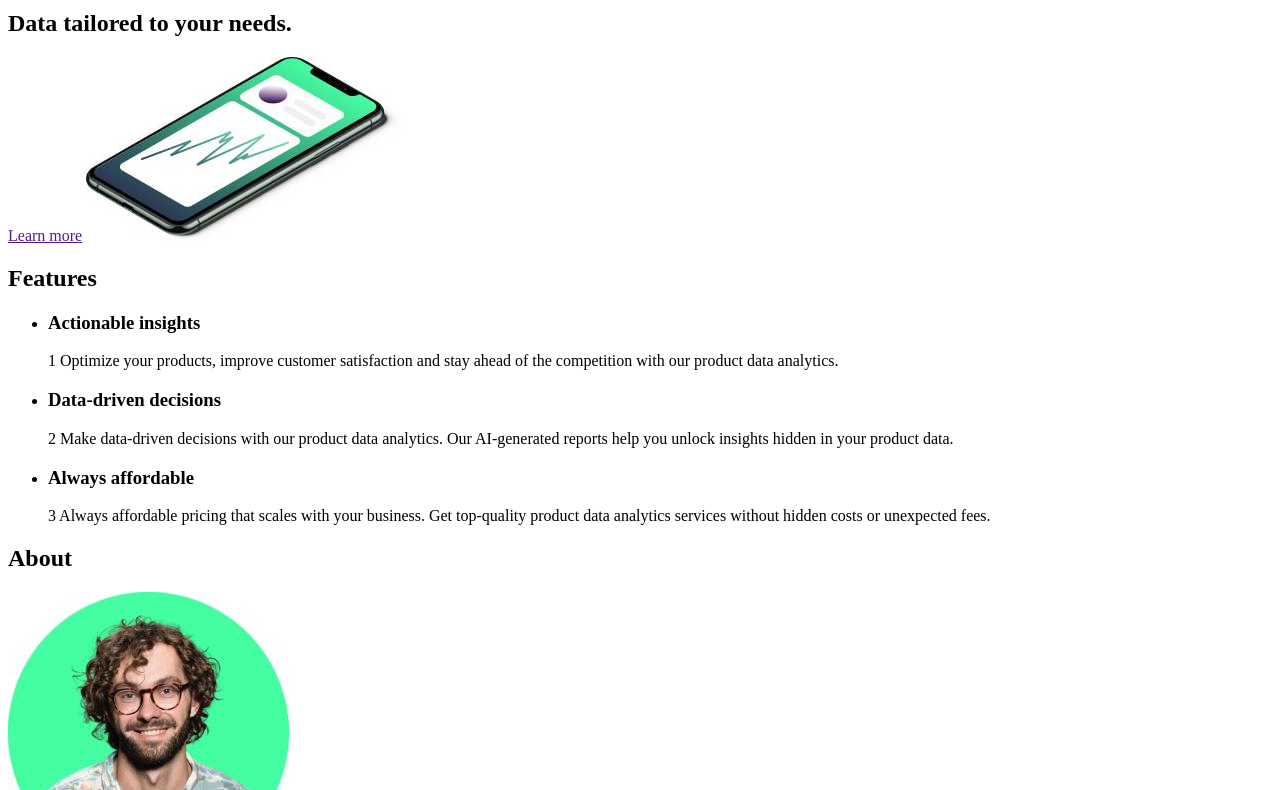
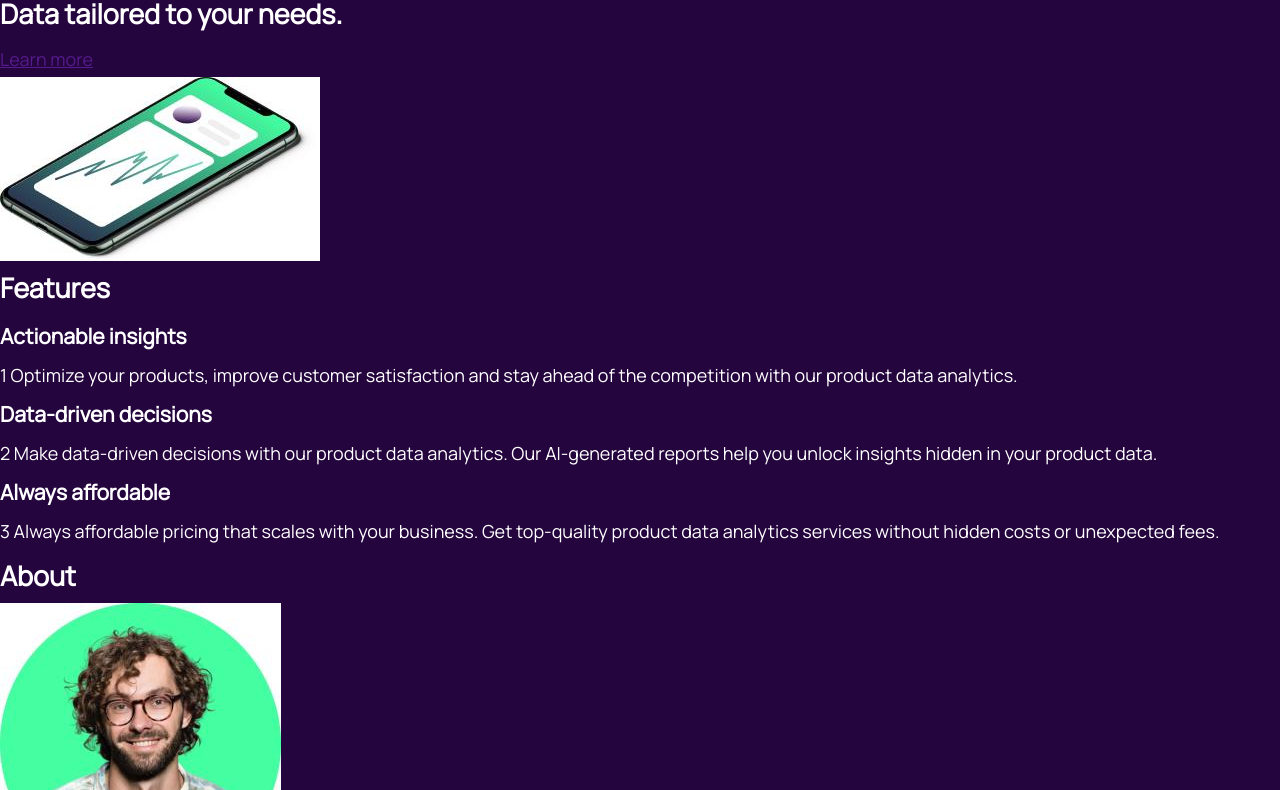
Before and after one commit to Oliko136/workit, a plain HTML site: page index.html in a window 1280 px wide. Shown: the part 49-839 px from the top of the page. Drawn offline with nearby package versions, Linux system fonts and the light colour scheme.

Commit message:
Common styles applied. Fonts added.

```diff
--- a/index.html
+++ b/index.html
@@ -5,6 +5,14 @@
   <meta name="viewport" content="width=device-width, initial-scale=1.0">
 
   <link rel="icon" type="image/png" sizes="32x32" href="./images/favicon-32x32.png">
+  <link rel="preconnect" href="https://fonts.googleapis.com">
+  <link rel="preconnect" href="https://fonts.gstatic.com" crossorigin>
+  <link href="https://fonts.googleapis.com/css2?family=Fraunces:opsz,wght@9..144,600&family=Manrope&display=swap"
+    rel="stylesheet">
+  <link rel="stylesheet" href="https://cdnjs.cloudflare.com/ajax/libs/modern-normalize/2.0.0/modern-normalize.min.css"
+    integrity="sha512-4xo8blKMVCiXpTaLzQSLSw3KFOVPWhm/TRtuPVc4WG6kUgjH6J03IBuG7JZPkcWMxJ5huwaBpOpnwYElP/m6wg=="
+    crossorigin="anonymous" referrerpolicy="no-referrer" />
+  <link rel="stylesheet" href="./css/main.min.css">
 
   <title>Frontend Mentor | Workit landing page</title>
 </head>
--- /dev/null
+++ b/sass/base/_common.scss
@@ -0,0 +1,29 @@
+body {
+    background-color: $primary-bg-color;
+    color: $primary-text-color;
+
+    font-family: $primary-font;
+    font-size: 18px;
+    line-height: 2;
+}
+
+h1,
+h2,
+h3,
+h4,
+h5,
+h6,
+p {
+    margin: 0;
+}
+
+ul {
+    margin: 0;
+    padding: 0;
+}
+
+img {
+    display: block;
+    max-width: 100%;
+    height: auto;
+}
--- /dev/null
+++ b/sass/main.scss
@@ -0,0 +1,10 @@
+// UTILS
+@import './utils/variables';
+@import './utils/placeholders';
+@import './utils/visually-hidden';
+
+// BASE
+@import './base/common';
+
+// COMPONENTS
+// LAYOUT
--- /dev/null
+++ b/sass/utils/_placeholders.scss
@@ -0,0 +1,7 @@
+%list {
+    list-style: none;
+}
+
+%link {
+    text-decoration: none;
+}
--- /dev/null
+++ b/sass/utils/_variables.scss
@@ -0,0 +1,9 @@
+$primary-bg-color: #24053E;
+$secondary-bg-color: #FCF8FF;
+$tertiary-bg-color: #FFFFFF;
+$accent-color: #44FFA1;
+$primary-text-color:#FFFFFF;
+$secondary-text-color:#584D62;
+$tertiary-text-color: #24053E;
+$primary-font: Manrope, sans-serif;
+$secondary-font: Fraunces, serif;
--- /dev/null
+++ b/sass/utils/_visually-hidden.scss
@@ -0,0 +1,12 @@
+.visually-hidden {
+    position: absolute;
+    white-space: nowrap;
+    width: 1px;
+    height: 1px;
+    overflow: hidden;
+    border: 0;
+    padding: 0;
+    clip: rect(0 0 0 0);
+    clip-path: inset(50%);
+    margin: -1px;
+}
```
Also changed, not shown: css/main.css (added), css/main.min.css (added), starter-code/assets/fonts/fraunces/Fraunces-VariableFont_SOFT,WONK,opsz,wght.ttf (deleted), starter-code/assets/fonts/fraunces/OFL.txt (deleted), starter-code/assets/fonts/fraunces/README.txt (deleted), starter-code/assets/fonts/fraunces/static/Fraunces_144pt-SemiBold.ttf (deleted), starter-code/assets/fonts/manrope/Manrope-VariableFont_wght.ttf (deleted), starter-code/assets/fonts/manrope/OFL.txt (deleted), starter-code/assets/fonts/manrope/README.txt (deleted), starter-code/assets/fonts/manrope/static/Manrope-Regular.ttf (deleted), 3 other files.
